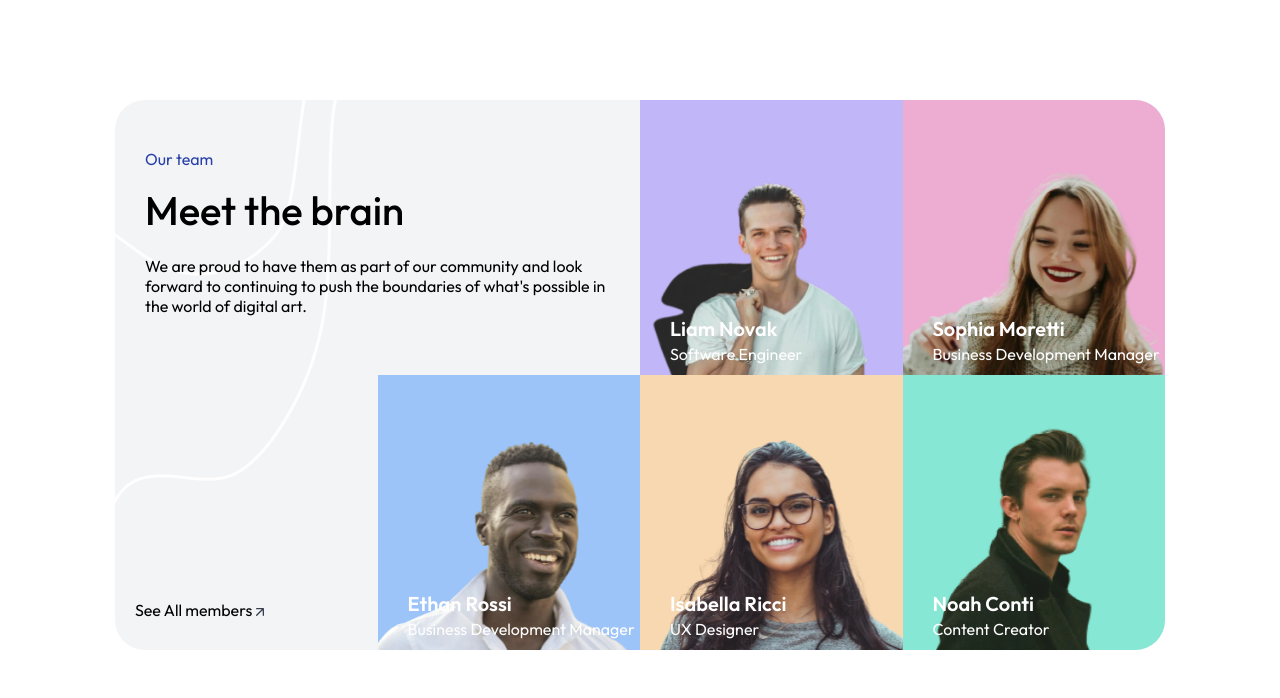
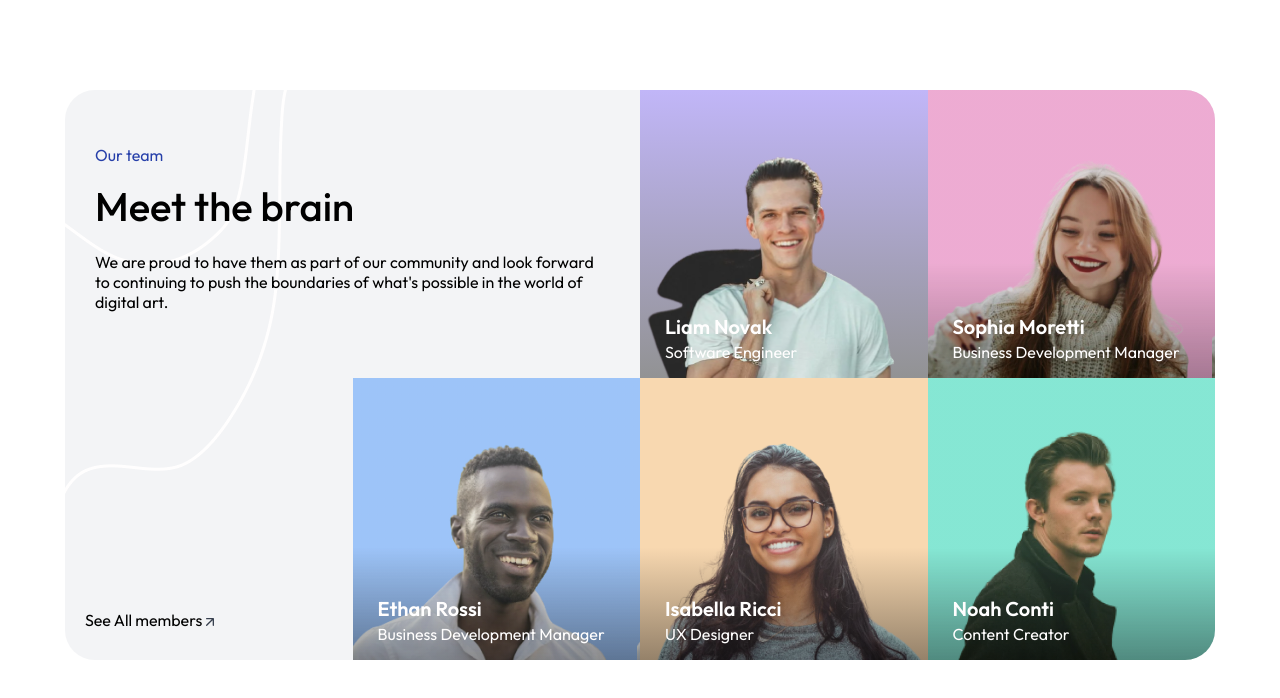
Before and after one commit to Javeria78/Responsive_Web_Design-Frontend_WS, a plain HTML site: page Project10/index.html in a window 1280 px wide. Drawn offline with Linux system fonts and the light colour scheme.

Commit message:
Update style.css

```diff
--- a/Project10/style.css
+++ b/Project10/style.css
@@ -19,7 +19,8 @@ body
 
 display: flex;
 justify-content: center;
-width: 1150px;
+/* width: 1150px; */
+width: 1250px;
 height: 650px;
  /* background-image: url(Background_decor@2x.png); */
 }
@@ -29,10 +30,12 @@ height: 650px;
 
   /* display: flex; */
    background-color: #F3F4F6;
-    width: 1050px;
+    /* width: 1050px; */
+    width: 1150px;
      /* padding: 20px; */
        /* background-image: url(Background_decor@2x.png); */
-        margin: 50px;
+         /* margin: 50px; */
+        margin: 40px;
         display: grid;
         /* grid-template-columns: 240px 240px 240px 240px ; */
         /* grid-template-rows: 250px 250px; */
@@ -77,7 +80,8 @@ p{
 .ImageStyle
 {
  /* width: 220px; */
- height: 250px;
+ height: 288px;
+ /* width: 270px; */
 }
 
 .InsideDiv
@@ -100,19 +104,37 @@ p{
 }
 .col2
 {
-  background-color: #C1B6F8;
+  /* background-color: #C1B6F8; */
+
   position: relative;
+ background: linear-gradient(
+  180deg,
+  rgba(193, 182, 248, 1) 0%,
+  rgba(0, 0, 0, 0.4) 100%
+);
 
 }
 .col3
 {
   background-color: #EDACD2;
-  /* background-color: #86E7D4; */
-  background-image: url("person_2@2x.png");
+  /* Linear Background */
+  /* background-color:
+   linear-gradient(180deg,
+  rgba(193, 182, 248, 1) 0%,
+  rgba(0, 0, 0, 0.4) 100% ); */
+  background-image:
+     linear-gradient(180deg,
+  rgba(237, 172, 210, 0.1) 60%,
+  rgba(0, 0, 0, 0.3) 100% ),url("person_2@2x.png");
+  /*css uses gradient as images so we must use linear gradient along with bg image,
+   because we have image as well as bg colour used for bg, because of thisitself
+   earlier when we use the gradient on bg-color it didnt work.
+   If we use the gradient first and append it with bg image, then our image
+   would appear faded, so we must first use image and then linear grad on the bg color.
+  */
       display: flex;
     flex-direction: column;
     position: relative;
-    /* border-radius: 30px; */
     border-top-right-radius: 30px;
 
 
@@ -123,13 +145,18 @@ p{
     justify-content: flex-start;
     /* padding: 20px; */
     padding: 20px 20px 30px 20px;
-    /* background-color: #C1B6F8;
-   background-image: url("person_1@2x.png"); */
 }
 .col5
 {
   background-color: #9DC4F8;
-  background-image: url(person_3@2x.png);
+
+  background-image:
+
+  linear-gradient(180deg,
+  rgba(157, 196, 248, 0.1) 60%,
+  rgba(0, 0, 0, 0.4) 100% ),
+    url(person_3@2x.png)
+  ;
       display: flex;
     flex-direction: column;
     position: relative;
@@ -137,7 +164,18 @@ p{
 .col6
 {
   background-color: #F8D8B0;
-  background-image: url(person_4@2x.png);
+
+  background-image:
+   /* url(person_4@2x.png),
+    linear-gradient(180deg,
+  rgba(248, 216, 176, 0.5) 40%,
+  rgba(0, 0, 0, 0.5) 100% )
+ ; */
+    linear-gradient(180deg,
+  rgba(248, 216, 176, 0.1) 60%,
+  rgba(0, 0, 0, 0.4) 100% ),
+  url(person_4@2x.png)
+ ;
       display: flex;
     flex-direction: column;
     position: relative;
@@ -146,7 +184,12 @@ p{
 .col7
 {
   background-color: #86E7D4;
-  background-image: url(person_5@2x.png);
+  background-image:
+
+   linear-gradient(180deg,
+  rgba(134, 231, 212, 0.1) 60%,
+  rgba(0, 0, 0, 0.4) 100% ),
+  url(person_5@2x.png);
       display: flex;
     flex-direction: column;
     position: relative;
@@ -158,12 +201,14 @@ p{
 display: flex;
 flex-direction: column;
 position: absolute;
-left: 30px;
+left: 25px;
 color: #FFFEFE;
 line-height: 0px;
-bottom: 5px;
+bottom: 10px;
 }
 .label{
+  display: flex;
+  align-items: center;
     font-family: "Outfit", sans-serif;
   font-optical-sizing: auto;
   font-weight: 600;
```
